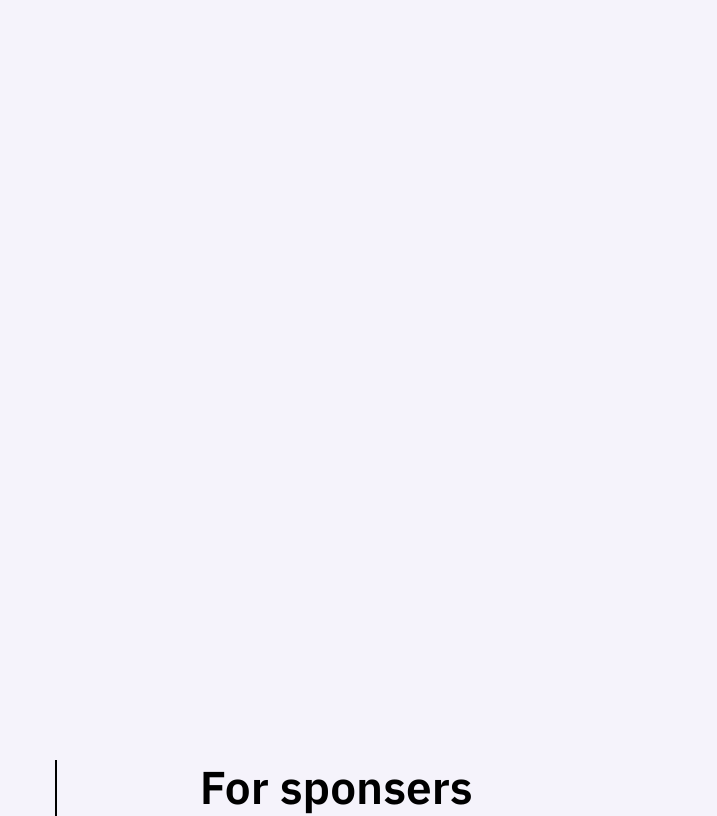
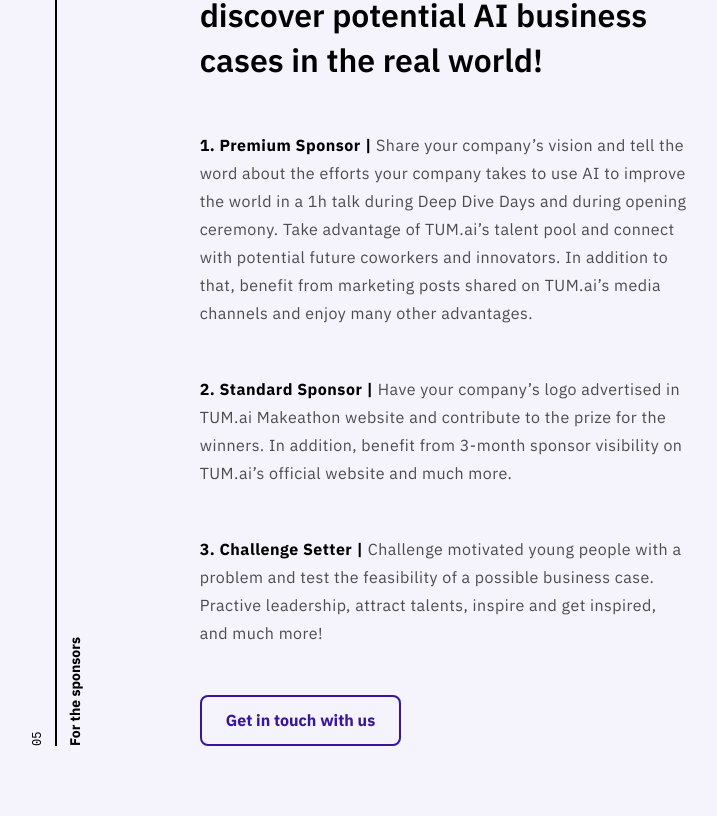
Before and after one commit to tum-ai/makeathon2022, a Next.js app: page / in a window 1280 px wide. Shown: the part 8200-9016 px from the top of the page, without its empty margins (111-828 px from the left). Built offline with nearby package versions, Linux system fonts and the light colour scheme.

Commit message:
changed content

```diff
--- a/components/03_sections/roadmap.js
+++ b/components/03_sections/roadmap.js
@@ -36,8 +36,8 @@ const data = {
       "title": "Workshops & Team Finding",
       "icon": "/assets/workshops.svg",
       "time": "12.04 - 15.04",
-      "content_highlighted": "In a series of team-finding events that will take place from the 12th until the 15th of April, you can discuss the challenges with the other participants and form your interdisciplinary team. ",
-      "content": "You always have the option to come up with your own challenge in the domain of AI4SocialGood and find participants that are ready to join you on the way! In addition, [TUM.](http://TUM.ai)ai and industry partners organize educational workshops to give first insights about **introduction to AI to non-techies**, **business ideation** introduction to those with technical background, OpenAI workshop to **get you started with Codex**, and much more!",
+      "content_highlighted": "Find your team members in the series of socializing events between 12th and 15th of April! ",
+      "content": "In addition, TUM.ai and industry partners organize educational workshops about introduction to AI to non-techies, business ideation, geting started with Codex by OpenAI, and much more!",
       "img": "/assets/road04.jpg"
     },
     {
@@ -54,7 +54,7 @@ const data = {
       "time": "22.04 - 24.04",
       "content_highlighted": "You have 48 hours to develop a proof of concept with your team. ",
       "content": "After pitching your results on Sunday afternoon, a jury of experts will select the winning teams for each track in the closing ceremony. Fantastic prizes are waiting!",
-      "img": "/assets/road06.jpeg"
+      "img": "/assets/road06.jpg"
     },
   ]
 }
--- a/components/03_sections/sponsorInfo.js
+++ b/components/03_sections/sponsorInfo.js
@@ -13,12 +13,12 @@ import Headline2 from '../01_atoms/fonts_headline2'
 const data = {
   "title": "For sponsers",
   "paragraph": "Join us on the journey of raising awareness of AI potential and inspiring young individuals to discover potential AI business cases in the real world!",
-  "paragraph_highlighted1": "The Makeathon is a 48-hour virtual challenge with the overall theme AI4SocialGood ",
-  "paragraph1": "in which innovators of tomorrow develop a working AI solution for a real-world business case. Students and young professionals will be working together on challenges in Education, Environment, and MedTech. As the largest student-organized Makeathon in Germany, you can expect numerous exciting speakers, big-name companies, cool prizes, and excellent opportunities to meet like-minded international students. Due to the ongoing Corona Pandemic, all events will be held online. Therefore you don't have to live in Munich to participate.",
-  "paragraph_highlighted2": "The Makeathon is a 48-hour virtual challenge with the overall theme AI4SocialGood ",
-  "paragraph2": "in which innovators of tomorrow develop a working AI solution for a real-world business case. Students and young professionals will be working together on challenges in Education, Environment, and MedTech. As the largest student-organized Makeathon in Germany, you can expect numerous exciting speakers, big-name companies, cool prizes, and excellent opportunities to meet like-minded international students. Due to the ongoing Corona Pandemic, all events will be held online. Therefore you don't have to live in Munich to participate.",
-  "paragraph_highlighted3": "The Makeathon is a 48-hour virtual challenge with the overall theme AI4SocialGood ",
-  "paragraph3": "in which innovators of tomorrow develop a working AI solution for a real-world business case. Students and young professionals will be working together on challenges in Education, Environment, and MedTech. As the largest student-organized Makeathon in Germany, you can expect numerous exciting speakers, big-name companies, cool prizes, and excellent opportunities to meet like-minded international students. Due to the ongoing Corona Pandemic, all events will be held online. Therefore you don't have to live in Munich to participate.",
+  "paragraph_highlighted1": "1. Premium Sponsor | ",
+  "paragraph1": "Share your company’s vision and tell the word about the efforts your company takes to use AI to improve the world in a 1h talk during Deep Dive Days and during opening ceremony. Take advantage of TUM.ai’s talent pool and connect with potential future coworkers and innovators. In addition to that, benefit from marketing posts shared on TUM.ai’s media channels and enjoy many other advantages.",
+  "paragraph_highlighted2": "2. Standard Sponsor | ",
+  "paragraph2": "Have your company’s logo advertised in  TUM.ai Makeathon website and contribute to the prize for the winners. In addition, benefit from 3-month sponsor visibility on TUM.ai’s official website and much more.",
+  "paragraph_highlighted3": "3. Challenge Setter | ",
+  "paragraph3": "Challenge motivated young people with a problem and test the feasibility of a possible business case. Practive leadership, attract talents, inspire and get inspired, and much more!",
   "button": "Get in touch with us",
   "button_link": "mailto:makeathon@tum-ai.com?subject=Sponsor%20request",
   "chapter_title": "For the sponsors",
--- a/styles/03_sections/SponsorInfo.module.css
+++ b/styles/03_sections/SponsorInfo.module.css
@@ -67,7 +67,7 @@
       width: 1000px;
     }
     .Description{
-      padding-top: 1100px;
+      padding-top: 140px;
     }
   }
   @media only screen and (max-width: 1100px) {
@@ -75,7 +75,7 @@
       width: 800px;
     }
     .Description{
-      padding-top: 1700px;
+      padding-top: 0px;
     }
     .MiddleContainer{
       width: calc(((100% - (5 * 24px)) / 6 * 5) + (4 * 24px));
@@ -92,10 +92,9 @@
     }
     .AboutItem{
       width: 100%;
-      margin-top: -200vw;
     }
     .Description{
-      padding-top: calc(400vw - 300px);
+
     }
     .MiddleContainer{
       width: 100%;
--- a/styles/03_sections/Sponsors.module.css
+++ b/styles/03_sections/Sponsors.module.css
@@ -47,7 +47,7 @@
     width: 1000px;
   }
   .Separator{
-    width: 150px;
+    width: 80px;
   }
 }
 @media only screen and (max-width: 1100px) {
@@ -55,12 +55,9 @@
     width: 800px;
   }
   .Separator{
-    width: 230px;
+    width: 120px;
   }
   .TopContainer{
-    width: 100%;
-  }
-  .Sponsors{
     width: 100%;
   }
 }
@@ -78,7 +75,7 @@
     width: 90%;
   }
   .Separator{
-    width: 50px;
+    display: none;
   }
   .TopContainer{
     width: 100%;
@@ -87,8 +84,12 @@
     width: 90%;
     flex-direction: column;
     align-items: center;
+    gap: 0;
   }
   .Sponsor{
+    width: 80%;
+  }
+  .Premium{
     width: 90%;
   }
 }
```
Also changed, not shown: public/assets/road06.jpeg (deleted), public/assets/road06.jpg (added).
